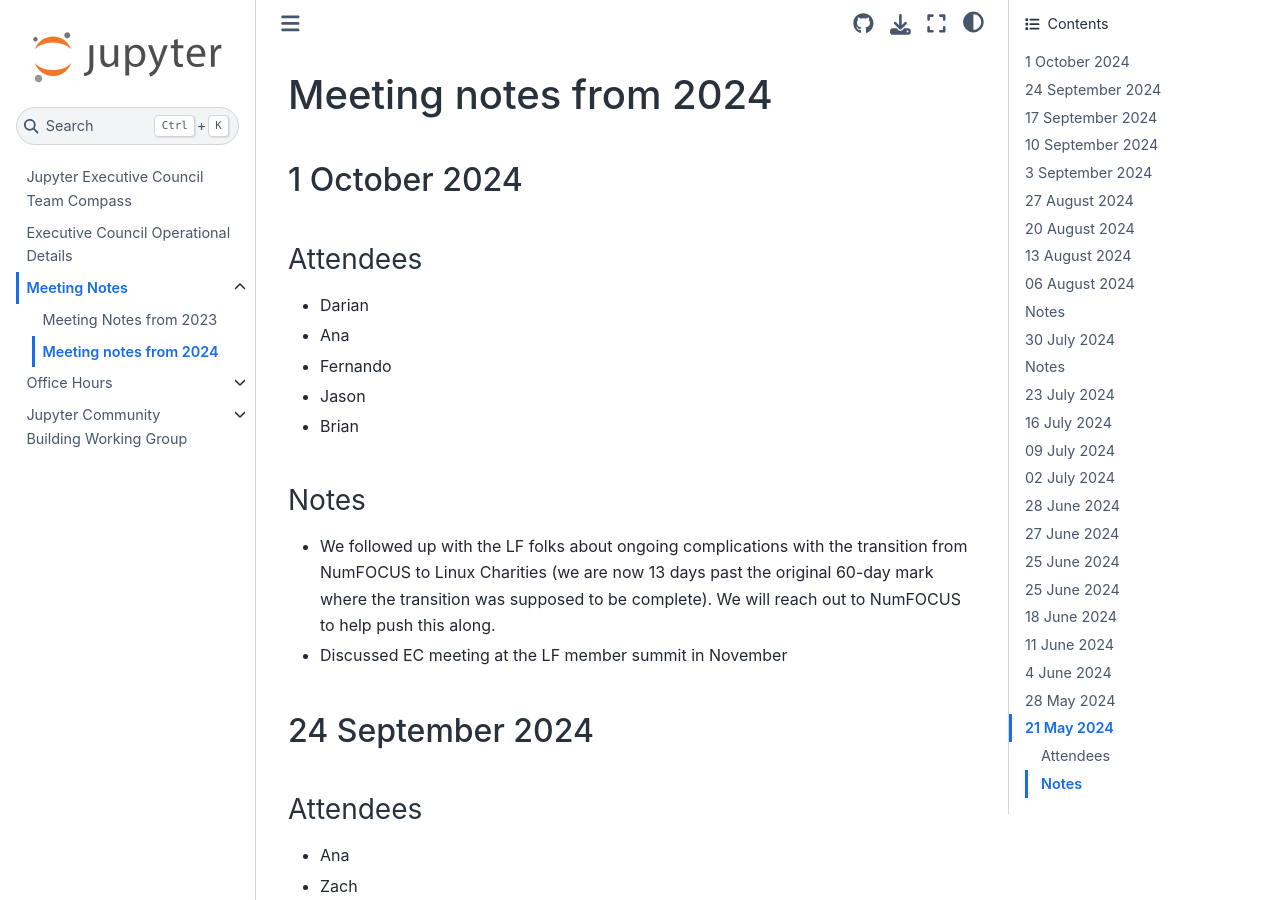
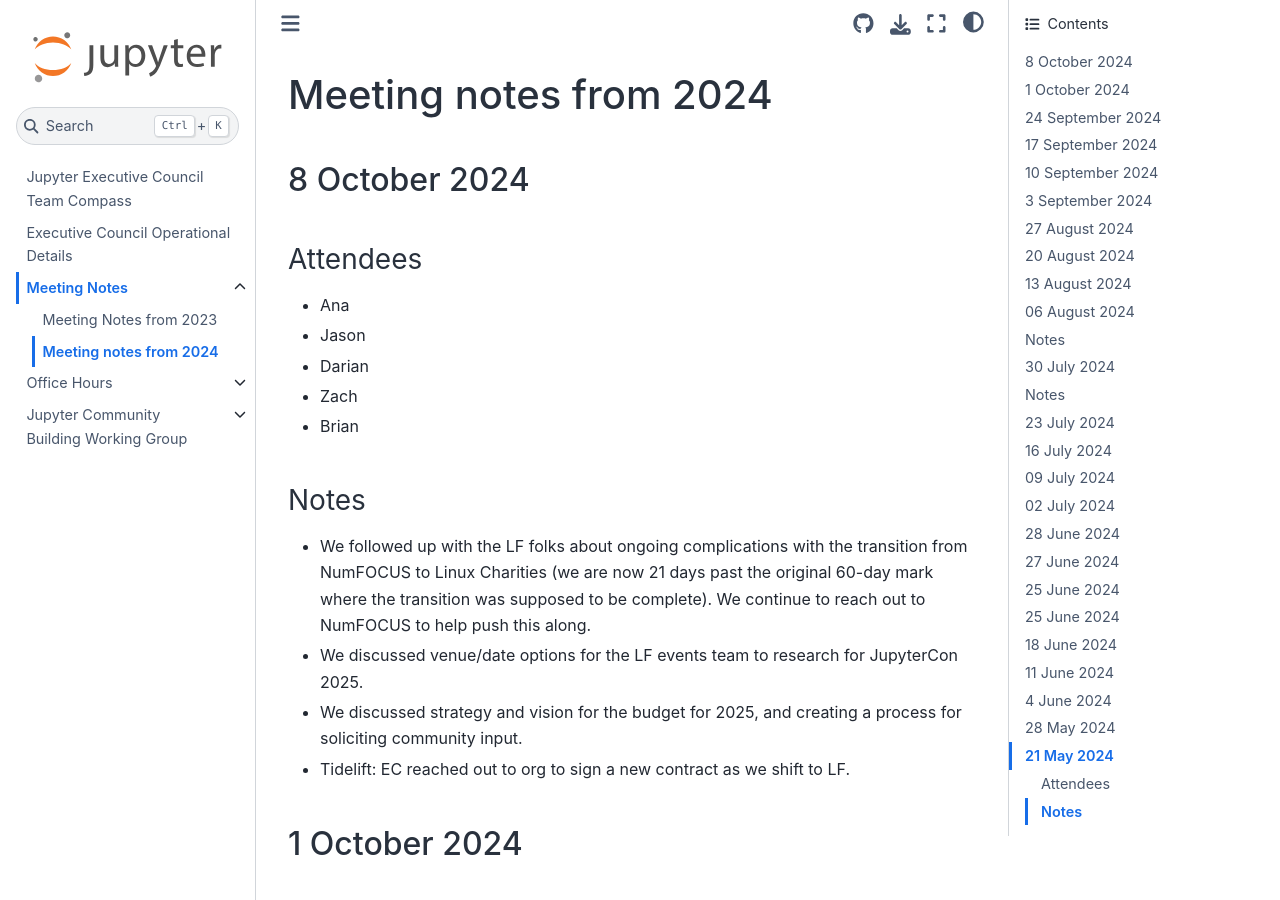
Before and after one commit to jupyter-governance/ec-team-compass, a Sphinx documentation site: the page built from docs/meeting_notes/2024.md, in a window 1280 px wide and 900 px high. Built offline with Sphinx 7.4.7 and the Sphinx Book theme 1.1.4, drawn with Linux system fonts in a browser that asks for light colours.

Commit message:
Add notes for 08 OCT 2024

```diff
--- a/docs/meeting_notes/2024.md
+++ b/docs/meeting_notes/2024.md
@@ -1,4 +1,20 @@
 # Meeting notes from 2024
+
+## 8 October 2024
+
+### Attendees
+- Ana
+- Jason
+- Darian
+- Zach
+- Brian
+
+### Notes
+- We followed up with the LF folks about ongoing complications with the transition from NumFOCUS to Linux Charities (we are now 21 days past the original 60-day mark where the transition was supposed to be complete). We continue to reach out to NumFOCUS to help push this along.
+- We discussed venue/date options for the LF events team to research for JupyterCon 2025.
+- We discussed strategy and vision for the budget for 2025, and creating a process for soliciting community input.
+- Tidelift: EC reached out to org to sign a new contract as we shift to LF.
+
 
 ## 1 October 2024
 
```
